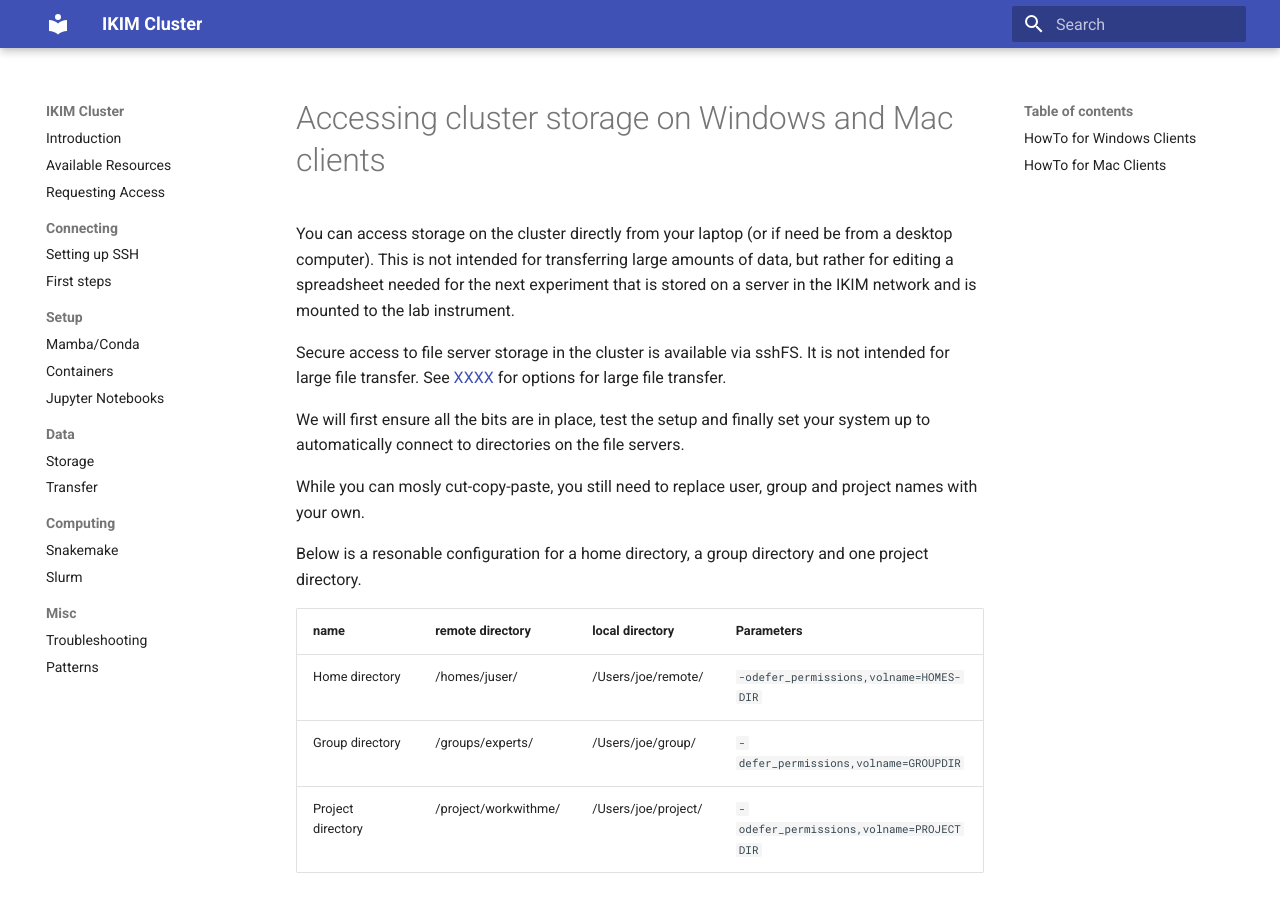
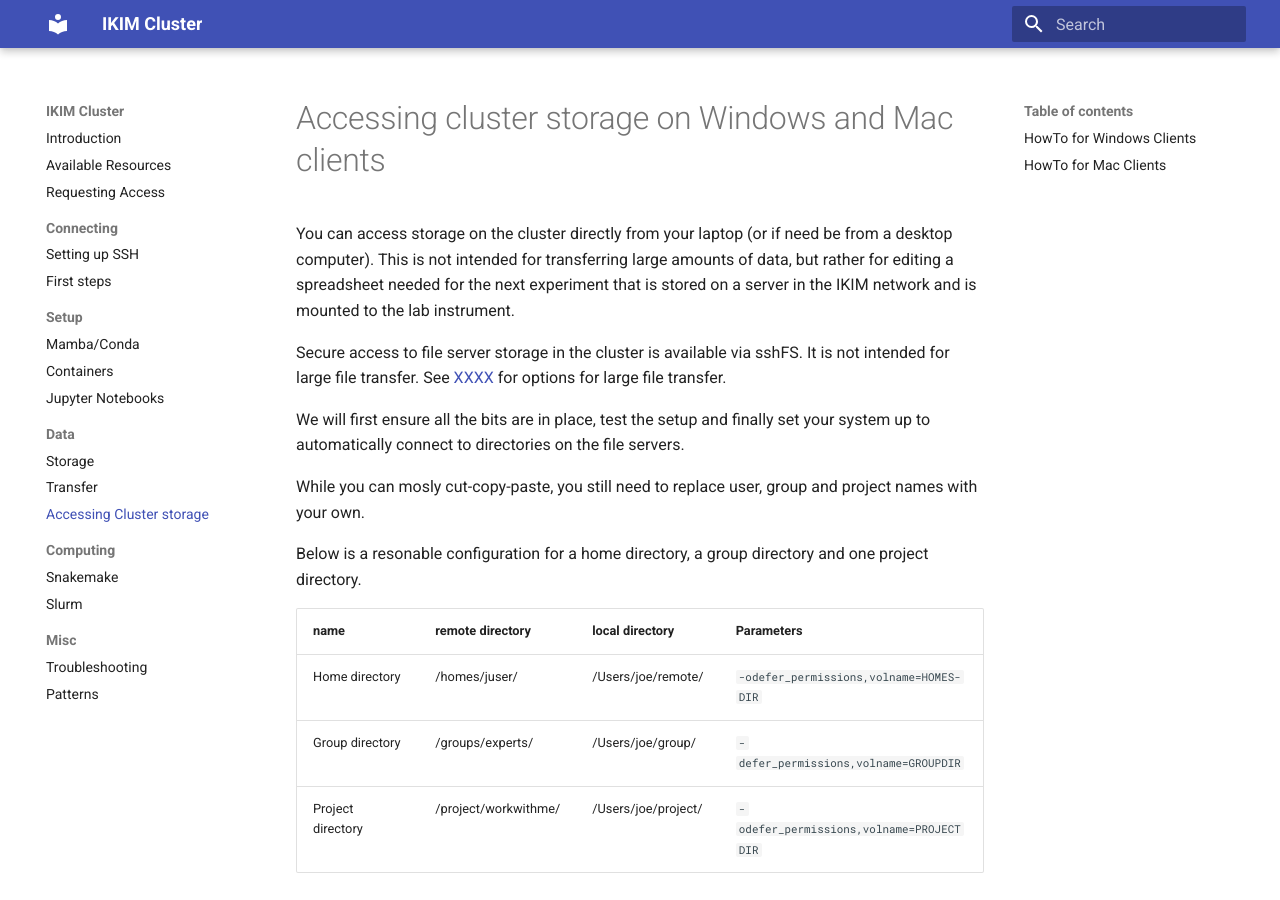
Before and after one commit to IKIM-Essen/ClusterDocs, an MkDocs documentation site: the page built from docs/accessing-storage.md, in a window 1280 px wide and 900 px high. Built offline with MkDocs 1.6.1 and Material for MkDocs 9.7.7, drawn with Linux system fonts in a browser that asks for light colours.

Commit message:
Update mkdocs.yml

```diff
--- a/mkdocs.yml
+++ b/mkdocs.yml
@@ -28,6 +28,7 @@ nav:
   - Data:
      - Storage: storage.md
      - Transfer: transfer.md
+     - Accessing Cluster storage: accessing-storage.md
   - Computing:
      - Snakemake: snakemake.md
      - Slurm: slurm.md
```
